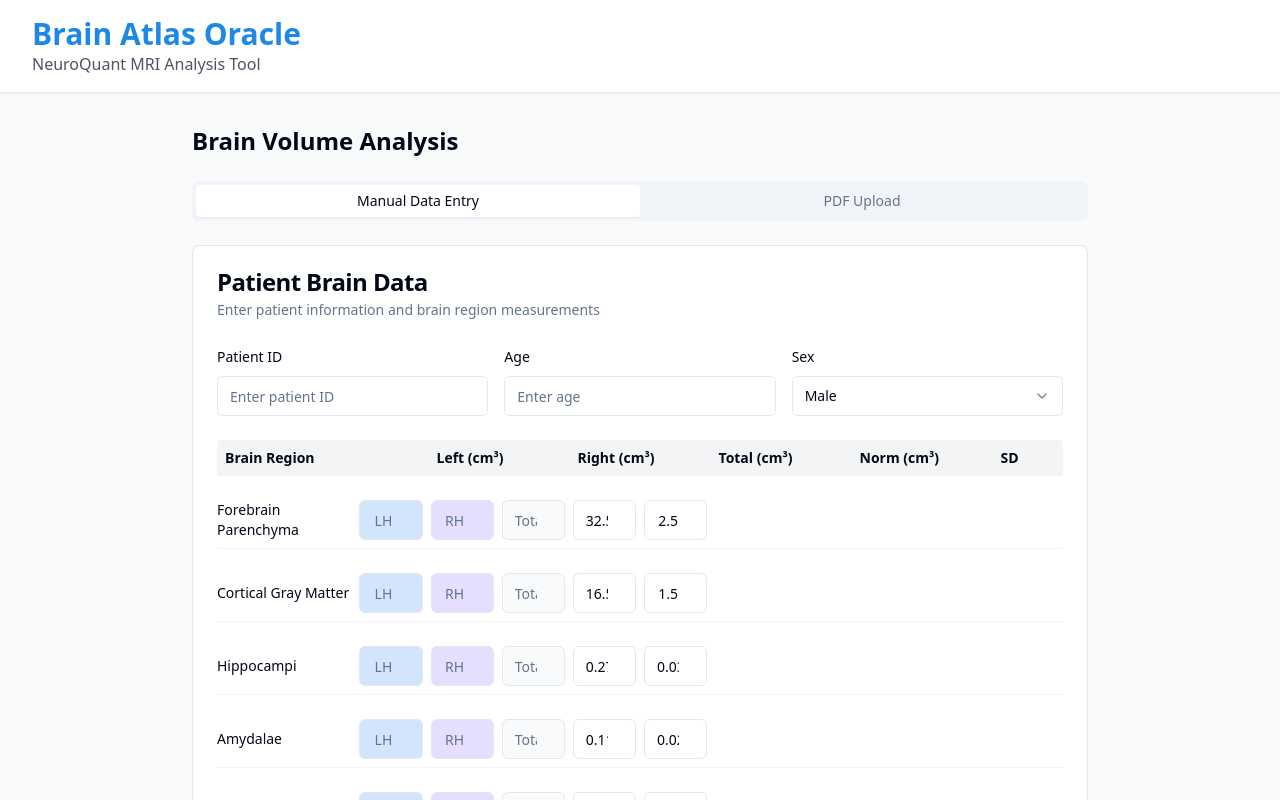
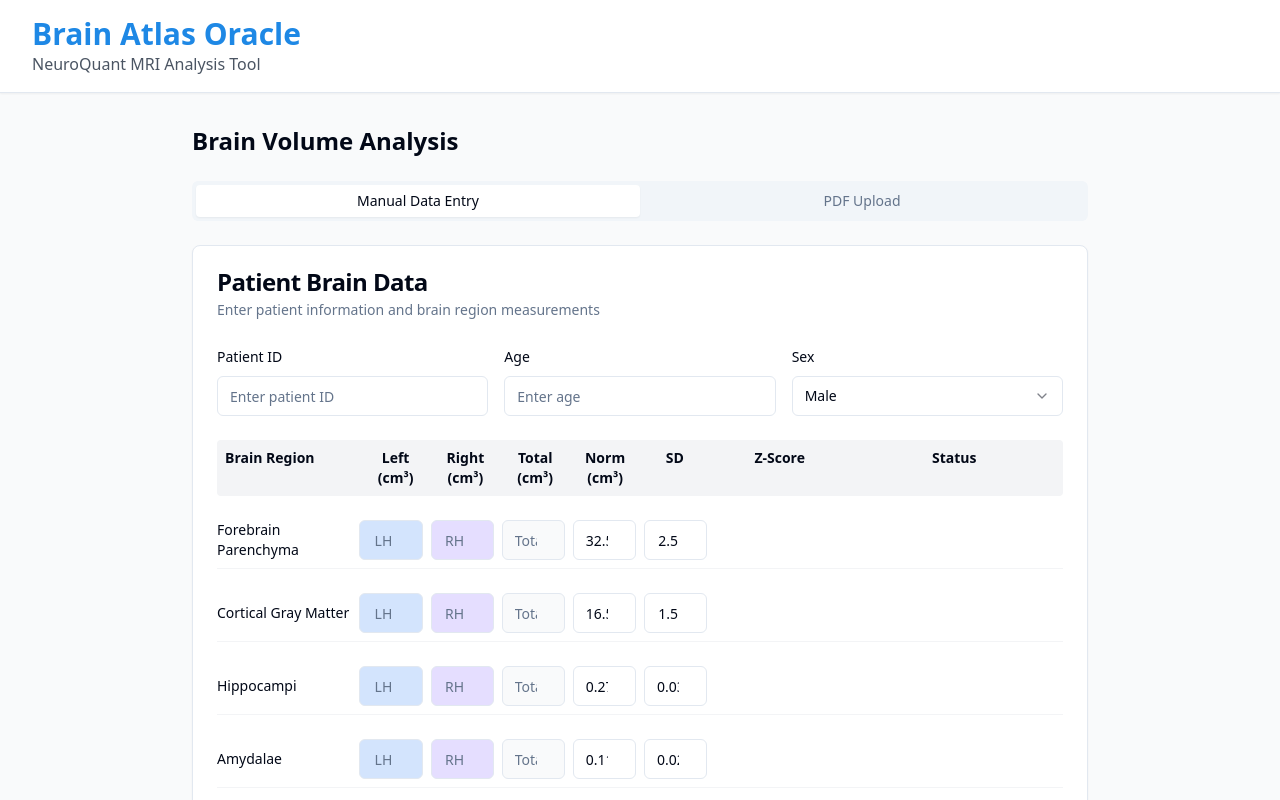
Before and after one commit to livinglove/brain-mri-ai-analysis, a React (Vite) app: page / in a window 1280 px wide. Shown: the top 800 px of the page. Built offline with nearby package versions, Linux system fonts and the light colour scheme.

Commit message:
Fix: Brain region table column spacing
Adjusted column widths in `BrainRegionInputTable.tsx` and `BrainRegionRow.tsx` to ensure proper alignment and spacing of data entry fields.

```diff
--- a/src/components/BrainRegionInputTable.tsx
+++ b/src/components/BrainRegionInputTable.tsx
@@ -14,13 +14,15 @@ const BrainRegionInputTable: React.FC<BrainRegionInputTableProps> = ({
   regions, lhColor, rhColor, onRegionChange
 }) => (
   <div className="space-y-4 mt-6">
-    <div className="grid grid-cols-12 gap-4 font-bold text-sm bg-gray-100 p-2 rounded">
-      <div className="col-span-3">Brain Region</div>
-      <div className="col-span-2">Left (cm³)</div>
-      <div className="col-span-2">Right (cm³)</div>
-      <div className="col-span-2">Total (cm³)</div>
-      <div className="col-span-2">Norm (cm³)</div>
-      <div className="col-span-1">SD</div>
+    <div className="grid grid-cols-12 gap-2 font-bold text-sm bg-gray-100 p-2 rounded">
+      <div className="col-span-2">Brain Region</div>
+      <div className="col-span-1 text-center">Left (cm³)</div>
+      <div className="col-span-1 text-center">Right (cm³)</div>
+      <div className="col-span-1 text-center">Total (cm³)</div>
+      <div className="col-span-1 text-center">Norm (cm³)</div>
+      <div className="col-span-1 text-center">SD</div>
+      <div className="col-span-2 text-center">Z-Score</div>
+      <div className="col-span-3 text-center">Status</div>
     </div>
     {regions.map((region, i) =>
       <BrainRegionInputRow
```
